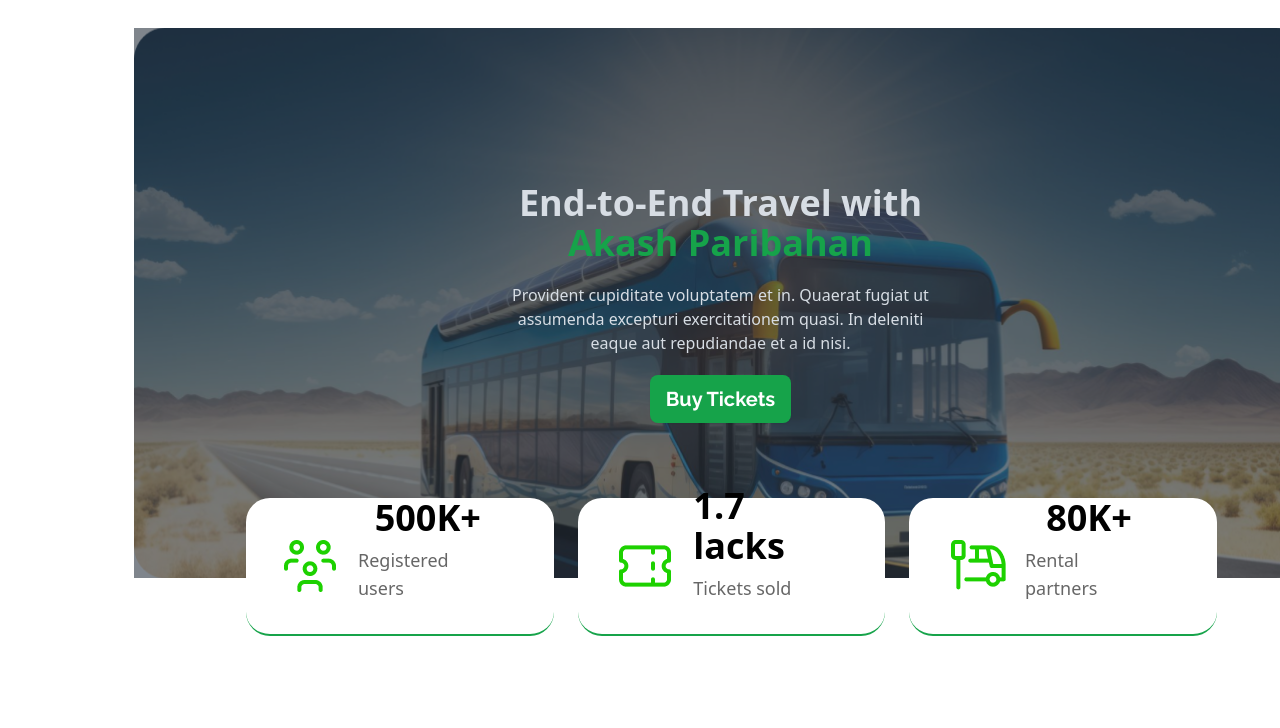
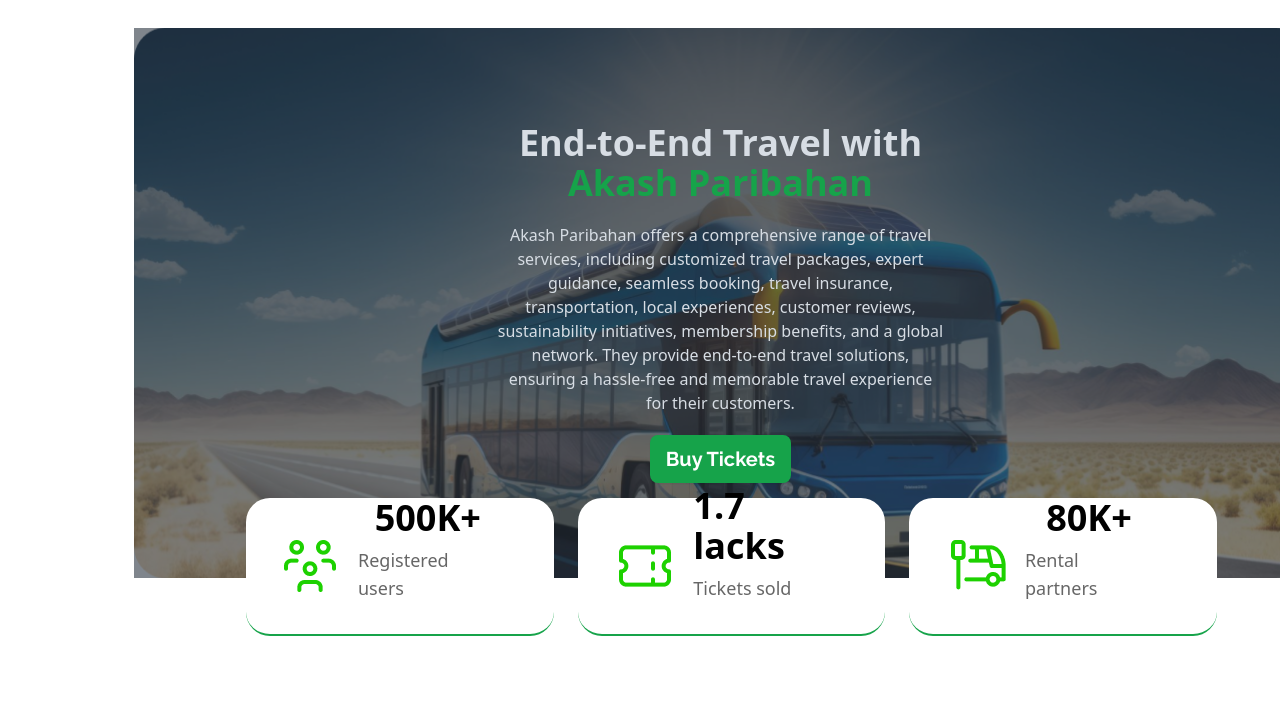
Before and after one commit to akash2629/my-fifth-assignment, a plain HTML site: page index.html in a window 1280 px wide. Shown: the part 72-800 px from the top of the page. Drawn offline with nearby package versions, Linux system fonts and the light colour scheme.

Commit message:
solved some html error

```diff
--- a/index.html
+++ b/index.html
@@ -81,9 +81,7 @@
                         <h1 class="mb-5 text-4xl font-extrabold">End-to-End Travel with <br><span
                                 class="text-green-600 text-4xl ">Akash Paribahan</span>
                         </h1>
-                        <p class="mb-5">Provident cupiditate voluptatem et in. Quaerat fugiat ut assumenda excepturi
-                            exercitationem quasi. In deleniti eaque aut repudiandae et a id nisi.
-                        </p>
+                        <p class="mb-5">Akash Paribahan offers a comprehensive range of travel services, including customized travel packages, expert guidance, seamless booking, travel insurance, transportation, local experiences, customer reviews, sustainability initiatives, membership benefits, and a global network. They provide end-to-end travel solutions, ensuring a hassle-free and memorable travel experience for their customers.</p>
 
                         <button class="">
                             <a href="#infoContainer"
```
